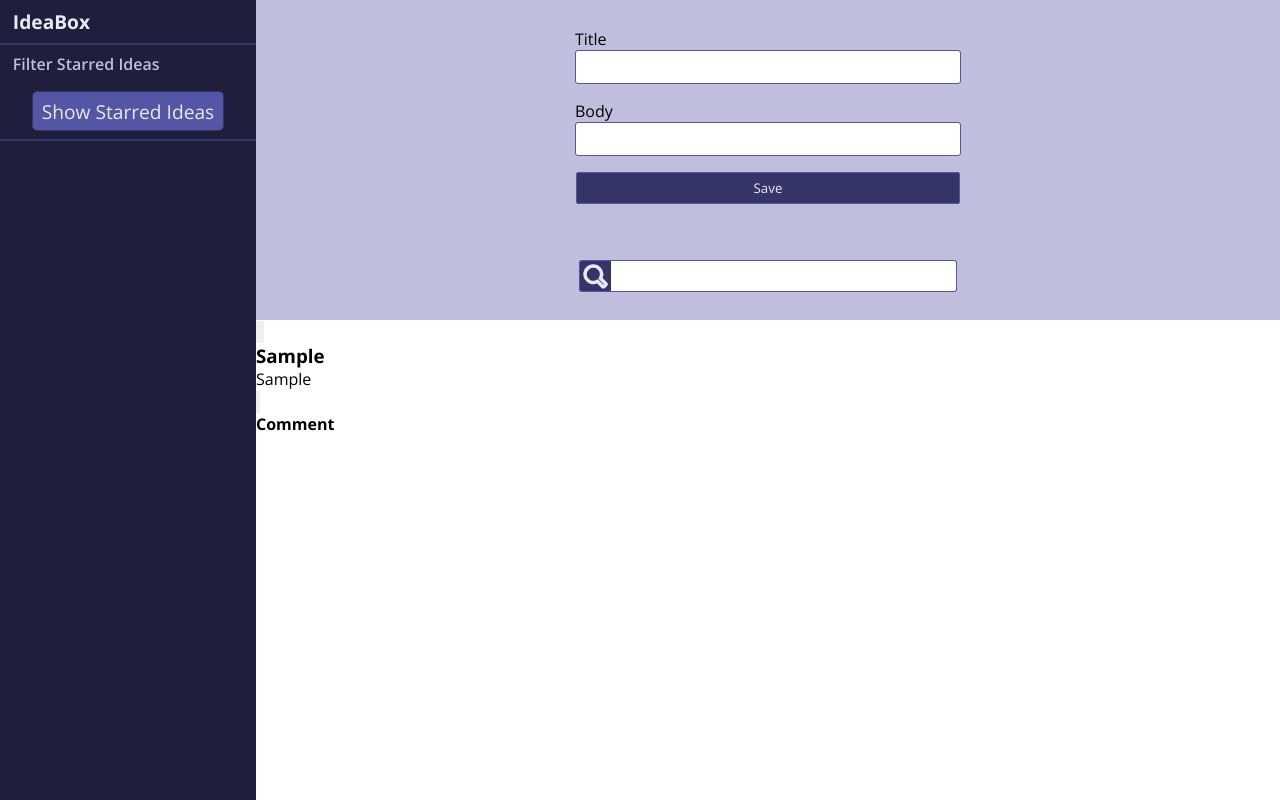
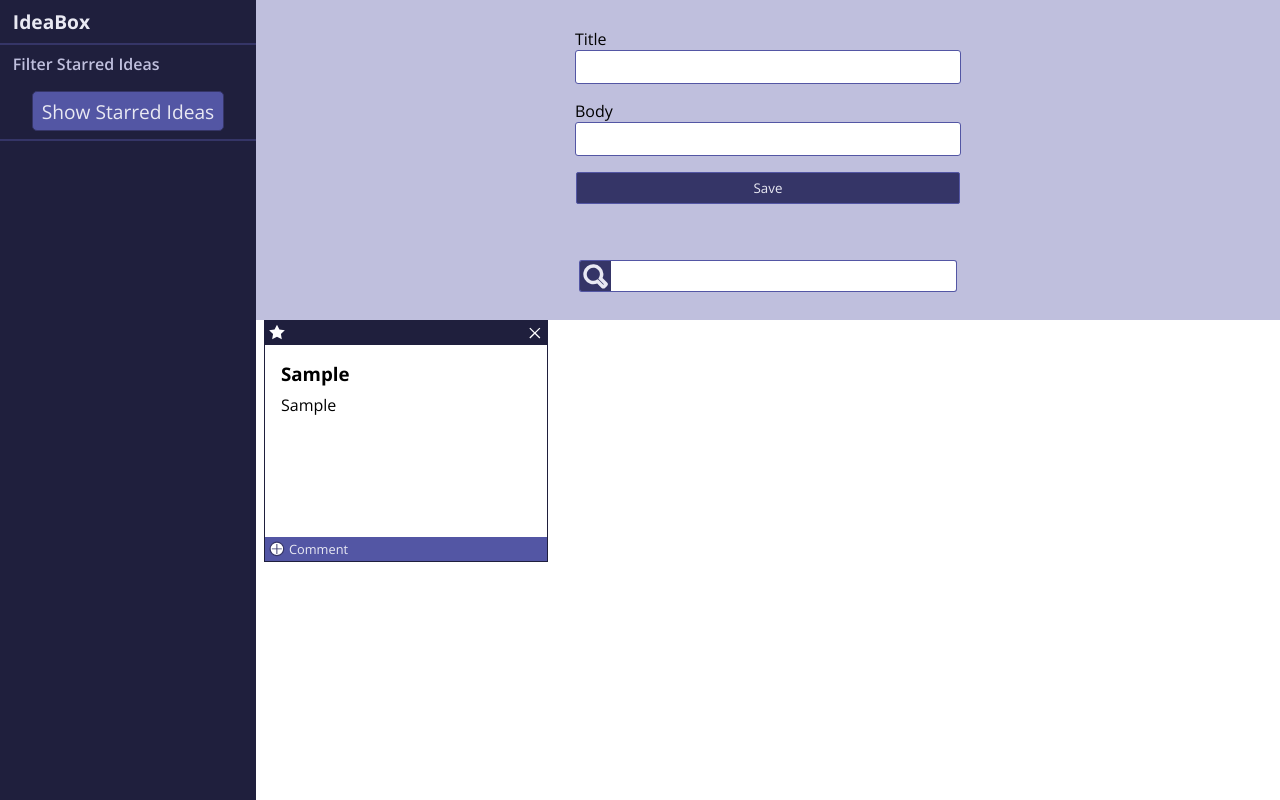
Before and after one commit to nathanielmillard/idea-box, a React (Create React App) app: page / in a window 1280 px wide. Both pictures are taken after typing "Sample", "Sample" into the empty fields and a click on the button "Save". Built offline with nearby package versions, Linux system fonts and the light colour scheme.

Commit message:
Style idea cards.

```diff
--- a/src/Components/IdeaCard/IdeaCard.css
+++ b/src/Components/IdeaCard/IdeaCard.css
@@ -0,0 +1,57 @@
+.IdeaCard {
+  height: 30vh;
+  width: 22vw;
+  display: flex;
+  flex-direction: column;
+  border: 1px solid #1f1f3d;
+  margin: 0 1vh 1vh 1vh;
+}
+
+.cardButton {
+  height: 3vh;
+  width: 3vh;
+  background-color: #1f1f3d;
+  border: none;
+}
+
+.cardHeader {
+  display: flex;
+  flex-direction: row;
+  justify-content: space-between;
+  width: 22vw;
+  height: 3vh;
+  background-color: #1f1f3d;
+}
+
+.cardBody {
+  height: 24vh;
+  padding: 1rem;
+}
+
+p {
+  margin-top: .5rem;
+  font-weight: lighter;
+  overflow: scroll;
+}
+
+h4 {
+  color: #eaeaf4;
+  font-size: .8rem;
+  font-weight: 400;
+}
+
+.cardFooter {
+  width: 22vw;
+  height: 3vh;
+  display: flex;
+  flex-direction: row;
+  align-items: center;
+  background-color: #5356a4;
+}
+
+.footerButton {
+  height: 3vh;
+  width: 3vh;
+  border: none;
+  background-color: #5356a4;
+}
```
